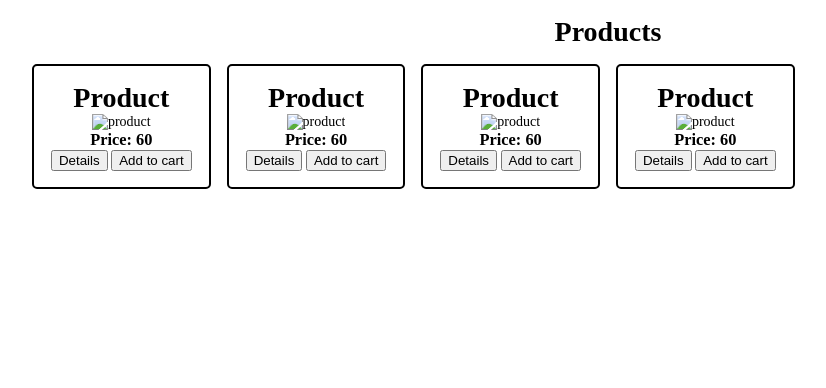
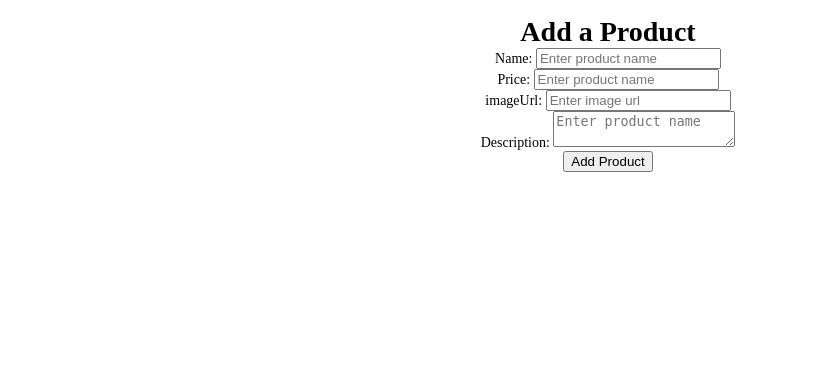
Before and after one commit to raheelam/nodejs-store, a Node server app: page /admin/add-product in a window 1280 px wide. Shown: the part 48-436 px from the top of the page, without its empty margins (32-858 px from the left). Run offline with Node 20, Linux system fonts and the light colour scheme; some libraries are stand-ins or nearby versions.

Commit message:
adds some routes

```diff
--- a/app.js
+++ b/app.js
@@ -1,6 +1,9 @@
 const bodyParser = require('body-parser');
 const express = require('express');
 const path = require('path');
+
+const adminRoute = require('./routes/admin');
+const shopRoute = require('./routes/store');
 
 const app = express();
 
@@ -10,9 +13,7 @@ app.set('views', 'views');
 app.use(express.static(path.join(__dirname, 'public')));
 app.use(bodyParser.urlencoded({extended: false}));
 
-
-app.use('/',(req,res,next)=>{
-   res.render(path.join(__dirname, './', 'views', 'index.ejs'))
-});
+app.use('/admin', adminRoute);
+app.use(shopRoute);
 
 app.listen(5000);
--- /dev/null
+++ b/routes/admin.js
@@ -0,0 +1,30 @@
+const express = require('express');
+const route = express.Router();
+const path = require('path');
+const productsController = require('../controllers/admin-products')
+
+route.get("/products", productsController);
+
+route.get("/add-product", (req, res, next)=>{
+    res.render(path.join(__dirname, '../', 'views', 'add-product.ejs'));
+
+});
+route.get("/add-product", (req, res, next)=>{
+    res.redirect('/admin/products');
+
+});
+
+route.get("/edit-product", (req, res, next)=>{
+    res.render(path.join(__dirname, '../', 'views', 'edit-product.ejs'));
+
+});
+route.post("/edit-product", (req, res, next)=>{
+    res.redirect('admin/products');
+
+});
+route.post("/delete-product", (req, res, next)=>{
+    res.redirect('admin/products');
+
+});
+
+module.exports = route;
--- /dev/null
+++ b/views/add-product.ejs
@@ -0,0 +1,30 @@
+<%- include('./includes/top.ejs') %>
+</head>
+<body>
+
+    <%- include('./includes/navigation.ejs') %>
+    <main>
+        <form>
+            <h1>Add a Product</h1>
+            <div>
+                <label for="name">Name:</label>
+                <input name="name" type="text" placeholder="Enter product name" />
+            </div>
+            <div>
+                <label for="price">Price:</label>
+                <input name="price" type="text" placeholder="Enter product name" />
+            </div>
+            <div>
+                <label for="img">imageUrl:</label>
+                <input name="img" type="text" placeholder="Enter image url" />
+            </div>
+            <div>
+                <label for="desc">Description:</label>
+                <textarea name="desc" placeholder="Enter product name" ></textarea>
+            </div>
+            <button>Add Product</button>
+
+
+        </form>
+    </main>
+   <%- include('./includes/bottom.ejs') %>
--- a/views/includes/navigation.ejs
+++ b/views/includes/navigation.ejs
@@ -3,7 +3,7 @@
     <nav class="nav" >
 
         <ul>
-            <li class="nav-item"><a href="/user/products">Products</a></li>
+            <li class="nav-item"><a href="/">Products</a></li>
             <li class="nav-item"><a href="/admin/products">Admin</a></li>
             <li class="nav-item"><a href="/admin/add-product">Add product</a></li>
         </ul>
```
Also changed, not shown: controllers/admin-products.js (added, +8 -0 lines), routes/store.js (added, +29 -0 lines), views/admin-products.ejs (added, +40 -0 lines).
